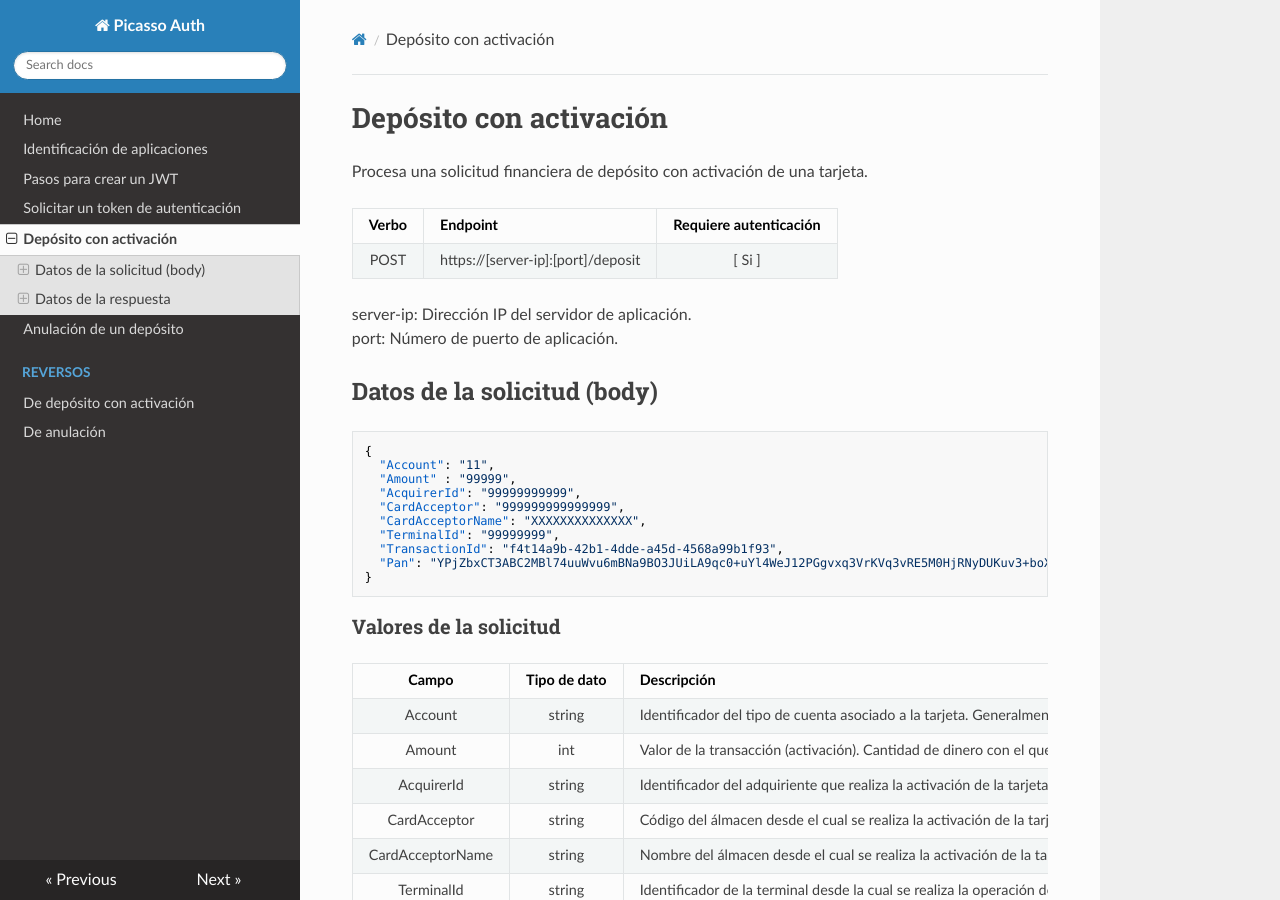
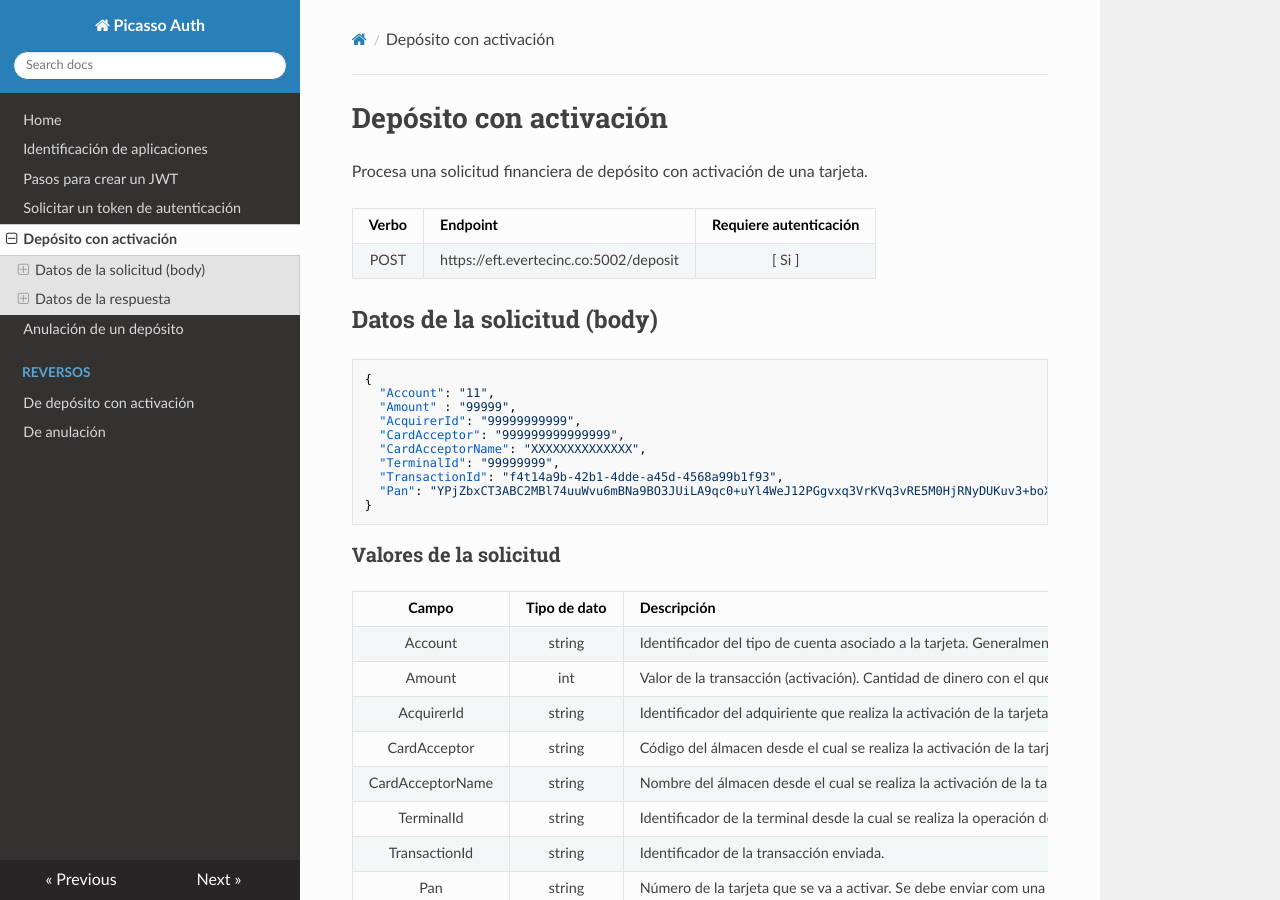
Before and after one commit to Picasso-api/Evertec-API, an MkDocs documentation site: the page built from docs/Deposit.md, in a window 1280 px wide and 900 px high. Built offline with MkDocs 1.6.1, drawn with Linux system fonts in a browser that asks for light colours; nearby versions of some CDN libraries.

Commit message:
Update Deposit.md

```diff
--- a/docs/Deposit.md
+++ b/docs/Deposit.md
@@ -4,10 +4,7 @@ Procesa una solicitud financiera de depósito con activación de una tarjeta.
 
 | Verbo | Endpoint                                      | Requiere autenticación |
 | :---: | --------------------------------------------- | :--------------------: |
-| POST  | https://[server-ip]:[port]/deposit            |          [ Si ]        |
-
-server-ip: Dirección IP del servidor de aplicación.
-port: Número de puerto de aplicación.
+| POST  | https://eft.evertecinc.co:5002/deposit            |          [ Si ]        |
 
 ## Datos de la solicitud (body)
 
```
